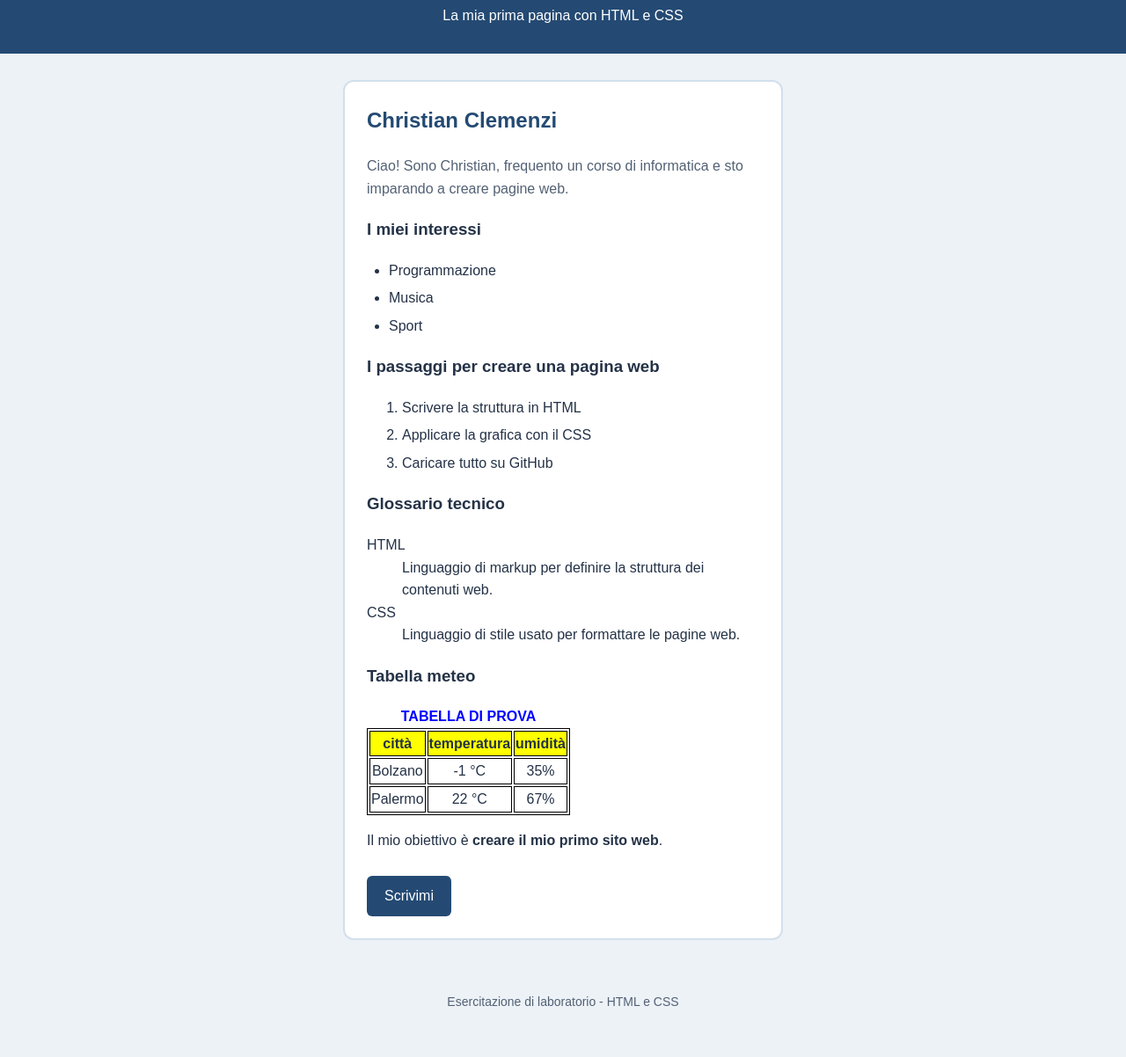
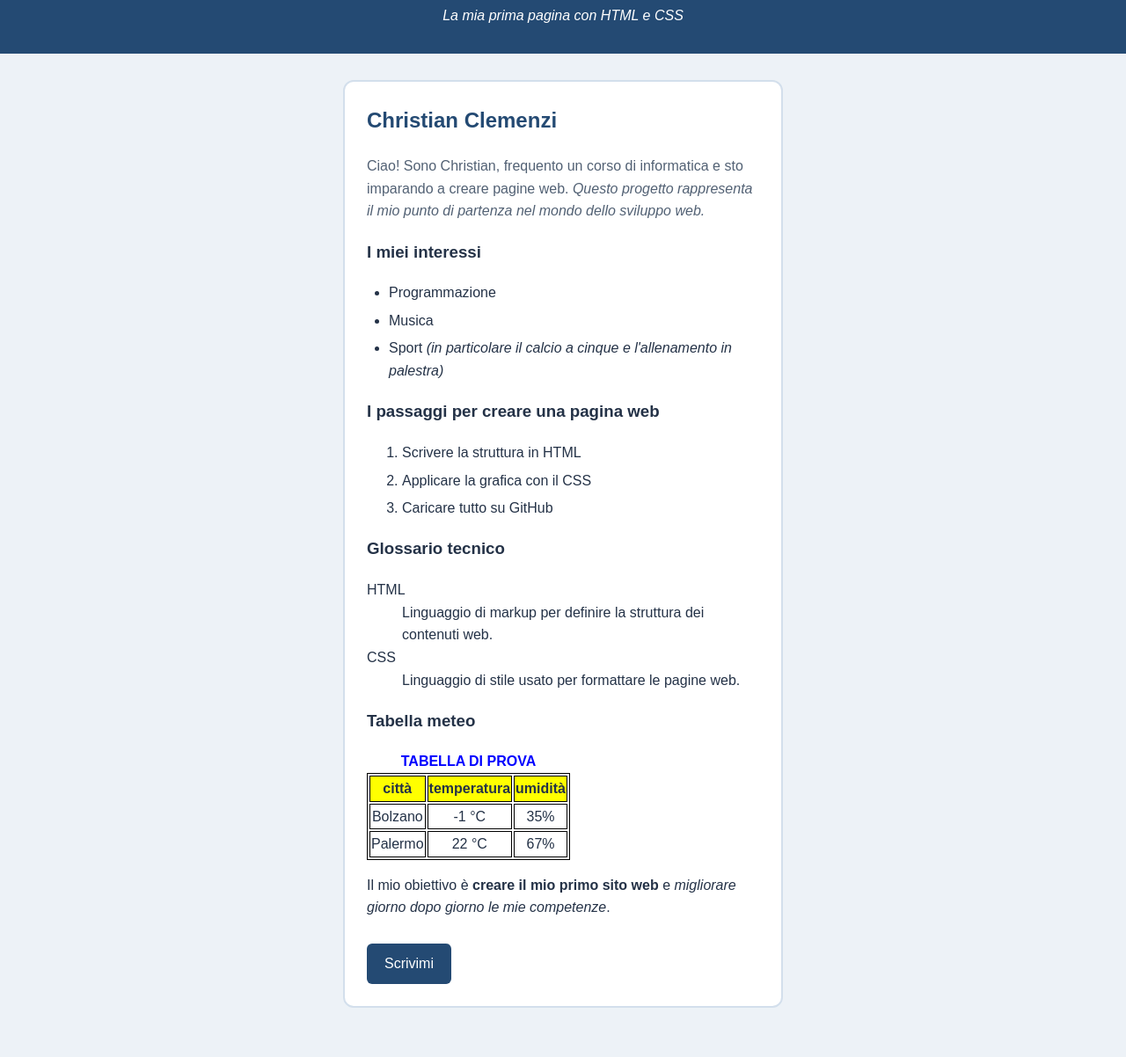
Before and after one commit to clemchri81-collab/laboratorio-html, a plain HTML site: page index.html in a window 1280 px wide. Shown: the part 84-1286 px from the top of the page at 88% size. Before the commit the page ends 1263 px from the top, so only its background shows below. Drawn offline with Linux system fonts and the light colour scheme.

Commit message:
Update index.html

```diff
--- a/index.html
+++ b/index.html
@@ -12,7 +12,7 @@
     <!-- Intestazione della pagina -->
     <header>
         <h1>Mi presento!</h1>
-        <p>La mia prima pagina con HTML e CSS</p>
+        <p><em>La mia prima pagina con HTML e CSS</em></p>
     </header>
 
     <!-- Contenuto principale -->
@@ -21,6 +21,7 @@
             <h2>Christian Clemenzi</h2>
             <p class="descrizione">
                 Ciao! Sono Christian, frequento un corso di informatica e sto imparando a creare pagine web.
+                <em>Questo progetto rappresenta il mio punto di partenza nel mondo dello sviluppo web.</em>
             </p>
 
             <!-- 1. UL (Lista non ordinata) -->
@@ -28,7 +29,7 @@
             <ul>
                 <li>Programmazione</li>
                 <li>Musica</li>
-                <li>Sport</li>
+                <li>Sport <em>(in particolare il calcio a cinque e l'allenamento in palestra)</em></li>
             </ul>
 
             <!-- 2. OL (Lista ordinata) -->
@@ -70,7 +71,7 @@
             </table>
 
             <p>
-                Il mio obiettivo è <strong>creare il mio primo sito web</strong>.
+                Il mio obiettivo è <strong>creare il mio primo sito web</strong> e <em>migliorare giorno dopo giorno le mie competenze</em>.
             </p>
 
             <a class="pulsante" href="mailto:marco@example.com">
@@ -81,7 +82,7 @@
 
     <!-- Piè di pagina -->
     <footer>
-        <p>Esercitazione di laboratorio - HTML e CSS</p>
+        <p><em>Esercitazione di laboratorio - HTML e CSS</em></p>
     </footer>
 
 </body>
```
